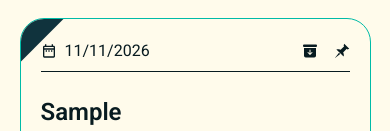
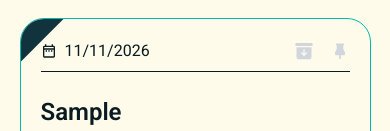
Before and after one commit to tehdi-seid/m4-w4-note-taking, a React (Vite) app: page / in a window 390 px wide. Both pictures are taken after typing "Sample", "Sample" into the empty fields and a click on the button "Add". Shown: the part 588-719 px from the top of the page. Built offline with nearby package versions, Linux system fonts and the light colour scheme.

Commit message:
delet pin and aarchive responsive

```diff
--- a/src/App.tsx
+++ b/src/App.tsx
@@ -2,24 +2,29 @@ import React from "react";
 import Header from "./components/Header";
 import NoteCard from "./components/NoteCard";
 import AddNote from "./components/AddNote";
-import { useNotes } from "./hook/useNotes";
+
+import { useNotesState } from "./hook/NoteProvider";
+import type { Note } from "./hook/types";
 
 function App() {
-  const [notes, setNotes] = useNotes();
+  const notes = useNotesState();
+
   return (
     <div>
       <Header />
 
-      <div className="mt-20 flex flex-col  md:flex-row md:gap-5">
+      <div className="mt-20 flex flex-col md:flex-row md:gap-5">
         <AddNote />
+
         <div className="grid grid-cols-[repeat(auto-fit,minmax(300px,1fr))] gap-4 mt-5 md:ml-85">
-          {notes.map((note) => (
-            <NoteCard key={note.id} note={note} />
-          ))}
+          {notes.length === 0 ? (
+            <h2 className="text-center text-lg">No notes found....</h2>
+          ) : (
+            notes.map((note: Note) => <NoteCard key={note.id} note={note} />)
+          )}
         </div>
       </div>
     </div>
   );
 }
-
 export default App;
--- a/src/components/AddNote.tsx
+++ b/src/components/AddNote.tsx
@@ -1,11 +1,12 @@
 import React, { useState, type ChangeEvent, type FormEvent } from "react";
 import { TiEdit } from "react-icons/ti";
-import { useNotes } from "../hook/useNotes";
+import { useNotesDispatch } from "../hook/NoteProvider";
+import type { Note } from "../hook/types";
 
 function AddNote() {
+  const dispatch = useNotesDispatch();
   const [title, setTitle] = useState("");
   const [body, setBody] = useState("");
-  const [notes, addNote] = useNotes();
 
   function titleHandler(e: ChangeEvent<HTMLInputElement>) {
     setTitle(e.currentTarget.value);
@@ -18,9 +19,17 @@ function AddNote() {
   }
 
   function submitHandler(e: FormEvent) {
+    const new_note: Note = {
+      id: crypto.randomUUID(),
+      title,
+      body,
+      pinned: false,
+      archived: false,
+      createdAt: new Date().toLocaleDateString(),
+      updatedAt: new Date().toLocaleDateString(),
+    };
     e.preventDefault();
-    addNote({ title, body });
-    console.log(notes);
+    dispatch({ type: "added", note: new_note });
   }
 
   return (
--- a/src/components/NoteCard.tsx
+++ b/src/components/NoteCard.tsx
@@ -3,11 +3,22 @@ import { IoArchive } from "react-icons/io5";
 import { FaEdit } from "react-icons/fa";
 import { FaTrash } from "react-icons/fa6";
 
-import { GiPin } from "react-icons/gi";
+import { TbPinnedFilled } from "react-icons/tb";
 import type { Note } from "../hook/types";
+import { useNotesDispatch } from "../hook/NoteProvider";
 
 function NoteCard({ note }: { note: Note }) {
-  function handleEdit(id: string) {}
+  const dispatch = useNotesDispatch();
+  function handleEdit() {
+    dispatch({
+      type: "updated",
+      id: note.id,
+      patch: {
+        title: "My updated title",
+        body: "My updated body",
+      },
+    });
+  }
   return (
     <div className="flex flex-col border border-teal-500 p-5 rounded-3xl gap-6 relative overflow-hidden">
       <div className="flex justify-between items-center border-b pb-2">
@@ -16,12 +27,19 @@ function NoteCard({ note }: { note: Note }) {
           <div>{note.createdAt}</div>
         </div>
         <div className="flex gap-4">
-          <button className="cursor-pointer hover:text-text-lighter transition-colors duration-300 ease-in">
+          <button
+            onClick={() => dispatch({ type: "archiveToggled", id: note.id })}
+            className={`cursor-pointer text-xl ${note.archived ? " text-amber-800" : "text-gray-300 "}`}
+          >
             <IoArchive />
           </button>
-
-          <button className="cursor-pointer hover:text-text-lighter transition-colors duration-300 ease-in">
-            <GiPin />
+          <button
+            className={`cursor-pointer text-xl ${note.pinned ? " text-amber-800" : "text-gray-300 "}`}
+            type="button"
+            onClick={() => dispatch({ type: "pinToggled", id: note.id })}
+            aria-pressed={note.pinned}
+          >
+            <TbPinnedFilled />
           </button>
         </div>
       </div>
@@ -33,12 +51,15 @@ function NoteCard({ note }: { note: Note }) {
 
       <div className="flex justify-between">
         <button
-          onClick={() => handleEdit(note.id)}
+          onClick={handleEdit}
           className="cursor-pointer hover:text-text-lighter transition-colors duration-100 ease-in"
         >
           <FaEdit />
         </button>
-        <button className="cursor-pointer hover:text-[red] transition-colors duration-100 ease-in text-red-800">
+        <button
+          onClick={() => dispatch({ type: "removed", id: note.id })}
+          className="cursor-pointer hover:text-[red] transition-colors duration-100 ease-in text-red-800"
+        >
           <FaTrash />
         </button>
       </div>
--- a/src/hook/NoteContext.tsx
+++ /dev/null
@@ -1,35 +0,0 @@
-import { createContext, useState, type ReactNode } from "react";
-import type { Note } from "./types";
-import useLocalStorage from "./useLocalstorage";
-export type NoteContextType = [
-  notes: Note[],
-  addNote: (note: { title: string; body: string }) => void,
-];
-export const noteContex = createContext<NoteContextType | null>(null);
-
-function NoteContextProvider({ children }: { children: ReactNode }) {
-  const [notes, setNotes] = useLocalStorage<Note[]>("notes:v1", []);
-  function now() {
-    return new Date().toLocaleDateString();
-  }
-  function addNote({ title, body }: { title: string; body: string }) {
-    const note: Note = {
-      id: crypto.randomUUID(),
-      title,
-      body,
-      archived: false,
-      pinned: false,
-      createdAt: now(),
-      updatedAt: now(),
-    };
-    setNotes((prev: Note[]) => [...prev, note]);
-    console.log(notes);
-  }
-  return (
-    <noteContex.Provider value={[notes, addNote]}>
-      {children}
-    </noteContex.Provider>
-  );
-}
-
-export default NoteContextProvider;
--- /dev/null
+++ b/src/hook/NoteProvider.tsx
@@ -0,0 +1,48 @@
+// src/notes/NotesProvider.tsx
+import { createContext, use, useEffect, useReducer } from "react";
+import type { Dispatch, ReactNode } from "react";
+import { notesReducer, type NotesAction } from "./NoteReducer";
+import type { Note } from "./types";
+
+const NotesStateContext = createContext<Note[] | null>(null);
+const NotesDispatchContext = createContext<Dispatch<NotesAction> | null>(null);
+
+function loadNotes(): Note[] {
+  try {
+    return JSON.parse(localStorage.getItem("notes:v1") ?? "[]") as Note[];
+  } catch {
+    return [];
+  }
+}
+
+export function NotesProvider({ children }: { children: ReactNode }) {
+  const [notes, dispatch] = useReducer(notesReducer, undefined, loadNotes);
+
+  useEffect(() => {
+    try {
+      localStorage.setItem("notes:v1", JSON.stringify(notes));
+    } catch {
+      /* ignore quota / disabled storage */
+    }
+  }, [notes]);
+
+  return (
+    <NotesStateContext value={notes}>
+      <NotesDispatchContext value={dispatch}>{children}</NotesDispatchContext>
+    </NotesStateContext>
+  );
+}
+
+export function useNotesState() {
+  const ctx = use(NotesStateContext);
+  if (ctx === null)
+    throw new Error("useNotesState must be used inside <NotesProvider>");
+  return ctx;
+}
+
+export function useNotesDispatch() {
+  const ctx = use(NotesDispatchContext);
+  if (ctx === null)
+    throw new Error("useNotesDispatch must be used inside <NotesProvider>");
+  return ctx;
+}
--- /dev/null
+++ b/src/hook/NoteReducer.ts
@@ -0,0 +1,39 @@
+import type { Note } from "./types";
+
+export type NotesAction =
+  | { type: "added"; note: Note }
+  | { type: "updated"; id: string; patch: Partial<Note> }
+  | { type: "removed"; id: string }
+  | { type: "pinToggled"; id: string }
+  | { type: "archiveToggled"; id: string };
+
+export function notesReducer(notes: Note[], action: NotesAction): Note[] {
+  const stamp = new Date().toISOString();
+
+  switch (action.type) {
+    case "added":
+      return [action.note, ...notes];
+
+    case "updated":
+      return notes.map((n) =>
+        n.id === action.id ? { ...n, ...action.patch, updatedAt: stamp } : n,
+      );
+
+    case "removed":
+      return notes.filter((n) => n.id !== action.id);
+
+    case "pinToggled":
+      return notes.map((note) =>
+        note.id === action.id
+          ? { ...note, pinned: !note.pinned, updatedAt: stamp }
+          : note,
+      );
+
+    case "archiveToggled":
+      return notes.map((n) =>
+        n.id === action.id
+          ? { ...n, archived: !n.archived, updatedAt: stamp }
+          : n,
+      );
+  }
+}
--- a/src/hook/useNotes.ts
+++ b/src/hook/useNotes.ts
@@ -1,10 +1,9 @@
-import { useContext } from "react";
-import { noteContex, type NoteContextType } from "./NoteContext";
+// import { useContext } from "react";
 
-export function useNotes() {
-  const context = useContext(noteContex);
-  if (context === null) {
-    throw new Error("usenotes must be used within Notes provider");
-  }
-  return context;
-}
+// export function useNotes() {
+//   const context = useContext(noteContex);
+//   if (context === null) {
+//     throw new Error("usenotes must be used within Notes provider");
+//   }
+//   return context;
+// }
```
Also changed, not shown: src/main.tsx (+4 -3 lines).
